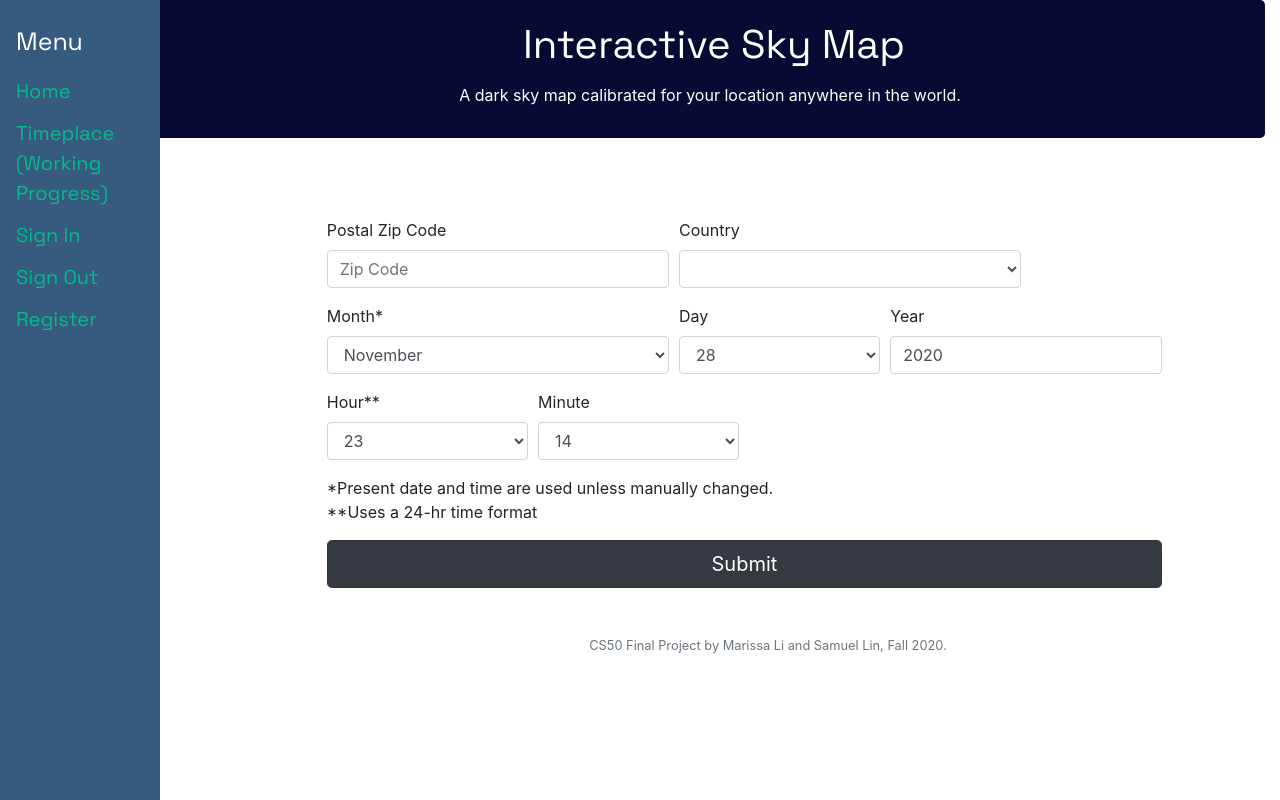
After one commit to samuellin01/CS50-Final-Project, a Flask app: page /timeplace in a window 1280 px wide. The commit adds this page. Run offline with Flask 2, Linux system fonts and the light colour scheme; lists and menus that the app fills with data are empty; some libraries are stand-ins or nearby versions.

Commit message:
Form to get user's time and place!

```diff
--- a/application.py
+++ b/application.py
@@ -1,4 +1,5 @@
 import os
+import calendar
 import datetime
 
 from cs50 import SQL
@@ -7,8 +8,10 @@ from flask_session import Session
 from tempfile import mkdtemp
 from werkzeug.exceptions import default_exceptions, HTTPException, InternalServerError
 from werkzeug.security import check_password_hash, generate_password_hash
+from time import strptime
 
-from helpers import apology, login_required
+from helpers import apology, login_required, locator
+from iso3166 import countries
 
 # Configure application
 app = Flask(__name__)
@@ -127,6 +130,40 @@ def register():
     else:
         return render_template("register.html")
 
+@app.route("/timeplace", methods=["GET", "POST"])
+def timeplace():
+    months = []
+    nations = []
+    message = ""
+    for i in range(1, 13):
+        months.append(datetime.date(2020, i, 1).strftime('%B'))
+    for c in countries:
+        nations.append(c.name)
+    if request.method == "GET":
+        return render_template("timeplace.html", message=message, months=months, nations=nations, present_month=datetime.datetime.now().strftime('%B'), present_day=int(datetime.datetime.now().strftime('%d')), present_year=datetime.datetime.now().strftime('%Y'), present_hour=datetime.datetime.now().strftime('%H'), present_minute=datetime.datetime.now().strftime('%M'))
+    else:
+        address = request.form.get("zipcode")
+        nation = request.form.get("country")
+        month = strptime(request.form.get("month")[0:3], '%b').tm_mon
+        day = int(request.form.get("day"))
+        year = int(request.form.get("year"))
+        hour = request.form.get("hour")
+        minute = request.form.get("minute")
+        try:
+            date = datetime.date(year=2020, month=11, day=31)
+        except ValueError:
+            message = "Invalid Date"
+        if locator(address, nation) == None:
+            message = "Invalid/Missing Location"
+        elif year < 2000:
+            message = "Date must be after January 1, 2000"
+        elif year > 2040:
+            message = "Date must be before December 31st, 2039"
+        else:
+            return locator(address, nation)
+        return render_template("timeplace.html", message=message, months=months, nations=nations, present_month=datetime.datetime.now().strftime('%B'), present_day=int(datetime.datetime.now().strftime('%d')), present_year=datetime.datetime.now().strftime('%Y'), present_hour=datetime.datetime.now().strftime('%H'), present_minute=datetime.datetime.now().strftime('%M'))
+
+
 #testing git commit
 
 #layout deadline: 11/27 end of day
--- /dev/null
+++ b/requirements.txt
@@ -0,0 +1,6 @@
+cs50
+Flask
+Flask-Session
+requests
+iso3166
+geopy
--- a/static/styles.css
+++ b/static/styles.css
@@ -7,6 +7,9 @@
     color: white;
 }
 
+form, footer {
+    padding-left: 20%;
+}
 
 .sidenav {
     background-color: #375a7f;
--- a/templates/layout.html
+++ b/templates/layout.html
@@ -38,7 +38,7 @@
         <div class="sidenav">
             <h1>Menu</h1>
             <a class="nav-item" href="/">Home</a>
-            <a class="nav-item" href="#">???</a>
+            <a class="nav-item" href="/timeplace">Timeplace (Working Progress)</a>
             <a class="nav-item" href="/login">Sign In</a>
             <a class="nav-item" href="/logout">Sign Out</a>
             <a class="nav-item" href="/register">Register</a>
--- /dev/null
+++ b/templates/timeplace.html
@@ -0,0 +1,91 @@
+{% extends "layout.html" %}
+
+{% block title %}
+Sky Map
+{% endblock %}
+
+{% block main %}
+<form action="/timeplace" method="post">
+    {% if message != "" %}
+    <div class="alert alert-danger" role="alert">
+        {{ message }}
+    </div>
+    {% endif %}
+    <div class="form-row">
+        <div class="form-group col-md-5">
+            <label for="zipcode">Postal Zip Code</label>
+            <input autocomplete="off" type="text" inputmode="numeric" class="form-control" name="zipcode" placeholder="Zip Code">
+        </div>
+        <div class="form-group col-md-5">
+            <label for="country">Country</label>
+            <select class="form-control" name="country">
+                {% for nation in nations %}
+                    {% if nation == "United States of America" %}
+                        <option selected>{{ nation }}</option>
+                    {% else %}
+                        <option>{{ nation }}</option>
+                    {% endif %}
+                {% endfor %}
+            </select>
+        </div>
+    </div>
+    <div class="form-row">
+        <div class="form-group col-md-5">
+            <label for="month">Month*</label>
+            <select class="form-control" name="month">
+                {% for month in months %}
+                    {% if month == present_month %}
+                        <option selected>{{ present_month }}</option>
+                    {% else %}
+                        <option>{{ month }}</option>
+                    {% endif %}
+                {% endfor %}
+            </select>
+        </div>
+        <div class="form-group col-md-3">
+            <label for="day">Day</label>
+            <select class="form-control" name="day">
+                {% for num in range(1, 32) %}
+                    {% if num  == present_day %}
+                        <option selected>{{ present_day }}</option>
+                    {% else %}
+                        <option>{{ num }}</option>
+                    {% endif %}
+                {% endfor %}
+            </select>
+        </div>
+        <div class="form-group col-md-4">
+            <label for="year">Year</label>
+            <input autocomplete="off" type="number" value={{ present_year }} class="form-control" name="year" placeholder="2020">
+        </div>
+    </div>
+    <div class="form-row">
+        <div class="form-group col-md-3">
+            <label for="hour">Hour**</label>
+            <select class="form-control" name="hour">
+                {% for num in range(24) %}
+                    {% if '%02d' % num  == present_hour %}
+                        <option selected>{{ present_hour }}</option>
+                    {% else %}
+                        <option>{{ '%02d' % num }}</option>
+                    {% endif %}
+                {% endfor %}
+            </select>
+        </div>
+        <div class="form-group col-md-3">
+            <label for="day">Minute</label>
+            <select class="form-control" name="day">
+                {% for num in range(60) %}
+                    {% if '%02d' % num  == present_minute %}
+                        <option selected>{{ present_minute }}</option>
+                    {% else %}
+                        <option>{{ '%02d' % num }}</option>
+                    {% endif %}
+                {% endfor %}
+            </select>
+        </div>
+    </div>
+    <p>*Present date and time are used unless manually changed. <br> **Uses a 24-hr time format</p>
+    <button class="btn btn-dark btn-lg btn-block" type="submit">Submit</button>
+</form>
+{% endblock %}
```
Also changed, not shown: helpers.py (+10 -0 lines), README.md.
